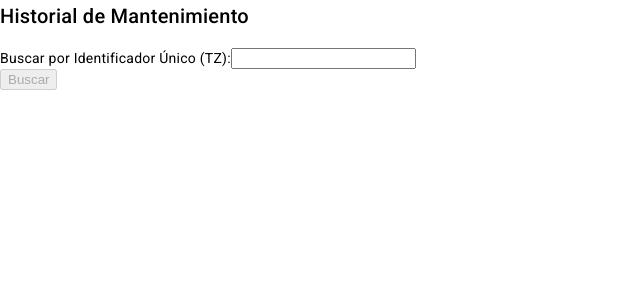
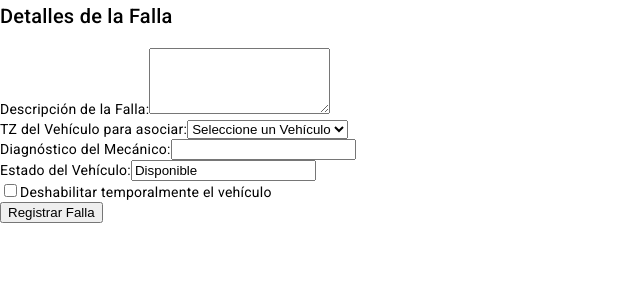
Before and after one commit to Taxi-Manager/WEB-Taxi-Manager-ITQ2024, an Angular app in the folder Taxi-Manager/: page / in a window 1280 px wide. Shown: the top 300 px of the page, without its empty margins (0-640 px from the left). Built offline with nearby package versions, Linux system fonts and the light colour scheme.

Commit message:
Pantalla Crear Fallas sin Base de datos

```diff
--- a/Taxi-Manager/src/app/app.component.html
+++ b/Taxi-Manager/src/app/app.component.html
@@ -1,2 +1,3 @@
 <!--<app-programar-mantenimiento></app-programar-mantenimiento>-->
-<app-consultar-mantenimiento></app-consultar-mantenimiento>
+<!--<app-consultar-mantenimiento></app-consultar-mantenimiento>-->
+<app-crear-fallas></app-crear-fallas>
--- a/Taxi-Manager/src/app/crear-fallas/crear-fallas.component.html
+++ b/Taxi-Manager/src/app/crear-fallas/crear-fallas.component.html
@@ -1 +1,29 @@
-<p>crear-fallas works!</p>
+<div class="container">
+  <h2>Detalles de la Falla</h2>
+  <form (ngSubmit)="registrarFalla()" #fallaForm="ngForm">
+    <div class="form-group">
+      <label for="descripcion">Descripción de la Falla:</label>
+      <textarea id="descripcion" name="descripcion" [(ngModel)]="descripcion" class="form-control" rows="4" required></textarea>
+    </div>
+    <div class="form-group">
+      <label for="vehiculo">TZ del Vehículo para asociar:</label>
+      <select id="vehiculo" name="vehiculo" [(ngModel)]="vehiculoSeleccionado" class="form-control" required>
+        <option value="">Seleccione un Vehículo</option>
+        <!-- Opciones de vehículos cargadas desde el componente -->
+      </select>
+    </div>
+    <div class="form-group">
+      <label for="diagnostico">Diagnóstico del Mecánico:</label>
+      <input type="text" id="diagnostico" name="diagnostico" [(ngModel)]="diagnostico" class="form-control">
+    </div>
+    <div class="form-group">
+      <label for="estadoVehiculo">Estado del Vehículo:</label>
+      <input type="text" id="estadoVehiculo" name="estadoVehiculo" [(ngModel)]="estadoVehiculo" class="form-control" readonly>
+    </div>
+    <div class="form-check">
+      <input type="checkbox" id="deshabilitar" name="deshabilitar" [(ngModel)]="deshabilitarVehiculo" class="form-check-input" (change)="cambiarEstadoVehiculo()">
+      <label for="deshabilitar" class="form-check-label">Deshabilitar temporalmente el vehículo</label>
+    </div>
+    <button type="submit" class="btn btn-primary">Registrar Falla</button>
+  </form>
+</div>
--- a/Taxi-Manager/src/app/crear-fallas/crear-fallas.component.ts
+++ b/Taxi-Manager/src/app/crear-fallas/crear-fallas.component.ts
@@ -1,12 +1,47 @@
 import { Component } from '@angular/core';
+import { FormsModule } from '@angular/forms';
 
 @Component({
   selector: 'app-crear-fallas',
   standalone: true,
-  imports: [],
+  imports: [FormsModule],
   templateUrl: './crear-fallas.component.html',
   styleUrl: './crear-fallas.component.css'
 })
 export class CrearFallasComponent {
+  descripcion: string = '';
+  vehiculoSeleccionado: string = '';
+  diagnostico: string = '';
+  deshabilitarVehiculo: boolean = false;
+  estadoVehiculo: string = 'Disponible'; // Inicialmente el vehículo está disponible
 
+  constructor() { }
+
+  registrarFalla() {
+    // Lógica para registrar la falla
+    console.log('Falla registrada:', {
+      descripcion: this.descripcion,
+      vehiculo: this.vehiculoSeleccionado,
+      diagnostico: this.diagnostico,
+      deshabilitarVehiculo: this.deshabilitarVehiculo
+    });
+
+    if (this.deshabilitarVehiculo) {
+      // Lógica para cambiar el estado del vehículo a "En reparación"
+      this.estadoVehiculo = 'En reparación';
+      console.log('El vehículo está en reparación');
+    }
+  }
+
+  cambiarEstadoVehiculo() {
+    if (this.deshabilitarVehiculo) {
+      // Lógica para cambiar el estado del vehículo a "En reparación"
+      this.estadoVehiculo = 'En reparación';
+      console.log('El vehículo está en reparación');
+    } else {
+      // Lógica para restaurar el estado del vehículo
+      this.estadoVehiculo = 'Disponible';
+      console.log('El vehículo está disponible');
+    }
+  }
 }
```
